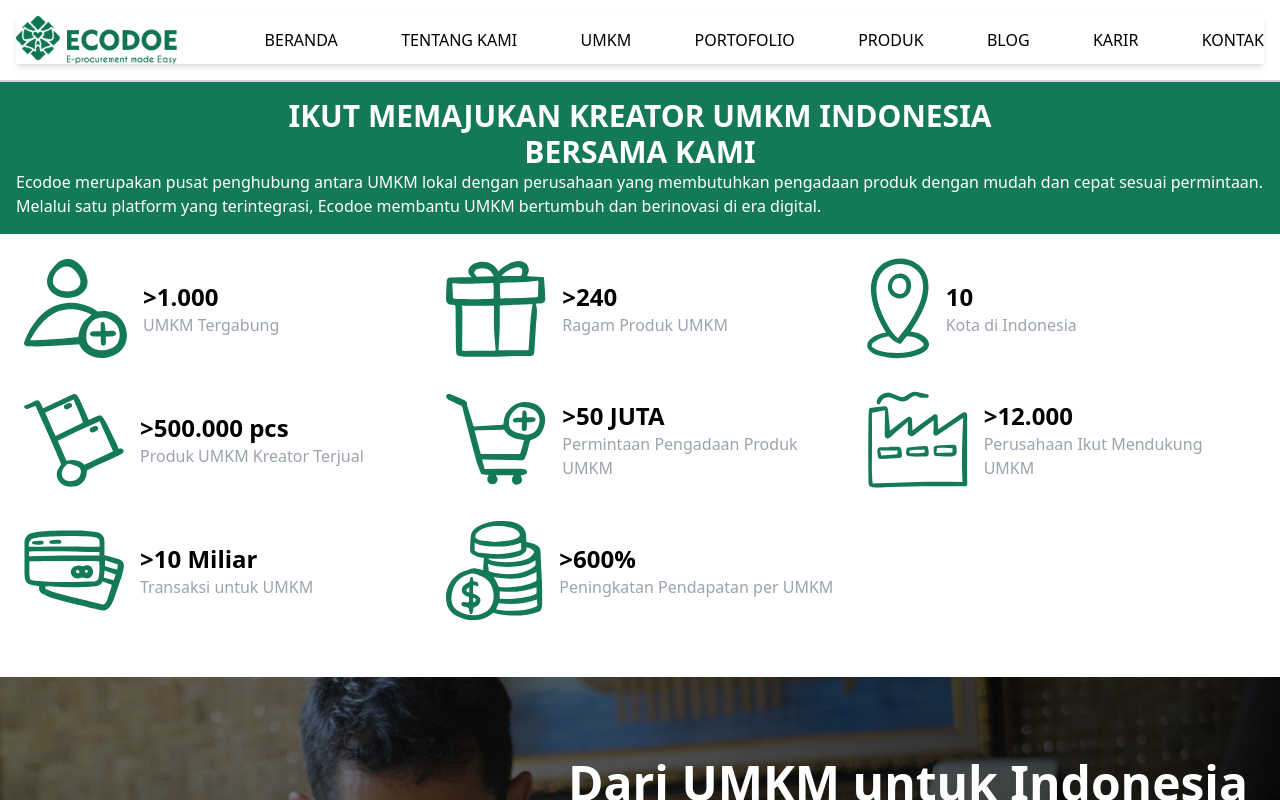
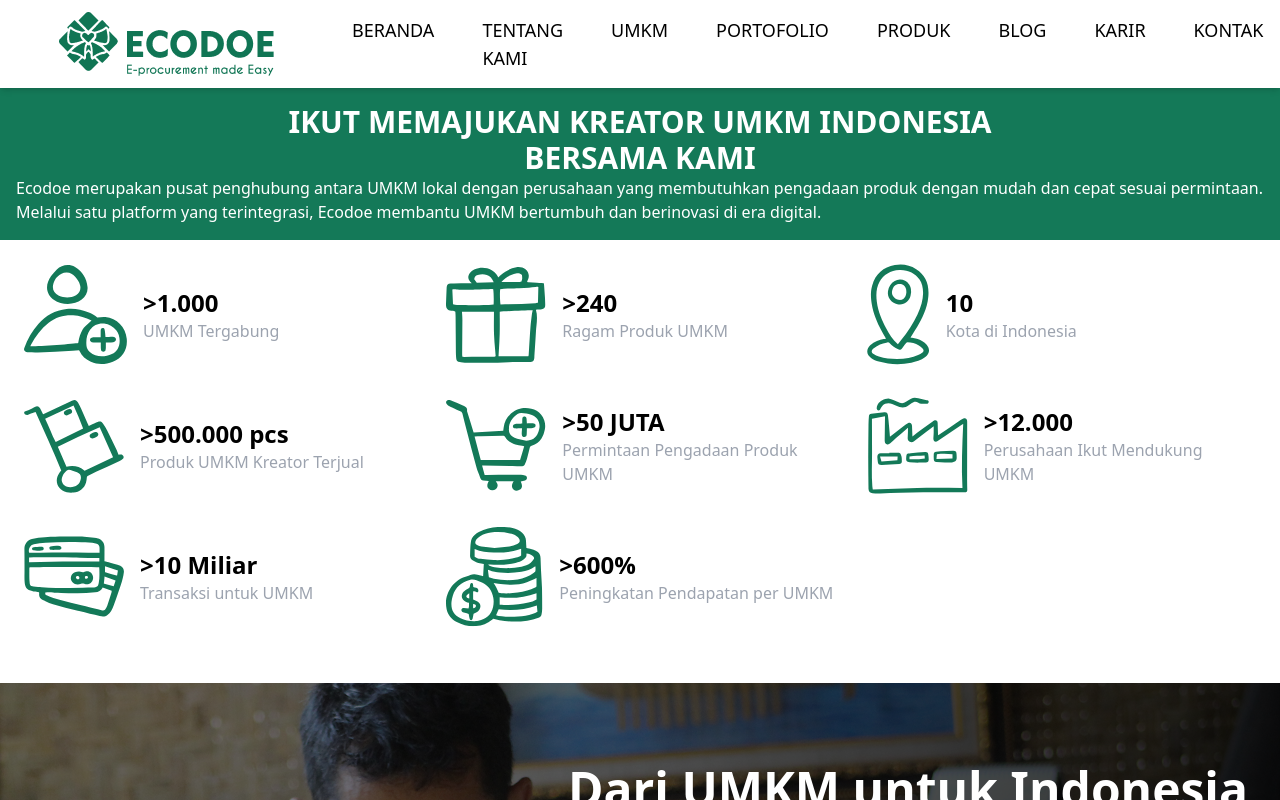
Before and after one commit to septianadip17/collab-with-zakki, a React (Vite) app: page / in a window 1280 px wide. Shown: the top 800 px of the page. Built offline with nearby package versions, Linux system fonts and the light colour scheme.

Commit message:
navbar set ok

```diff
--- a/src/components/Navbar.jsx
+++ b/src/components/Navbar.jsx
@@ -5,19 +5,7 @@
 const Navbar = () => {
   const [isOpen, setIsOpen] = useState(false);
 
-  return (
-    <nav className="border-b-2 border-gray-300 p-4">
-      <div className="sticky container mx-auto flex items-center justify-between">
-        {/* Menu Items */}
-        <ul className={`
-          md:flex md:space-x-6 md:items-center md:justify-between md:w-full
-          absolute top-16 left-0 w-full bg-white p-4 shadow-md md:static md:bg-transparent md:p-0
-          ${isOpen ? "block" : "hidden"}
-        `}>
-          <li className="md:mr-6">
-            <img src={logo} alt="Ecodoe Logo" className="h-12" />
-          </li>
-          {[
+  const menuItems = [
     "BERANDA",
     "TENTANG KAMI",
     "UMKM",
@@ -26,20 +14,53 @@
     "BLOG",
     "KARIR",
     "KONTAK",
-          ].map((item, index) => (
-            <li key={index} className="hover:text-gray-700 cursor-pointer py-2 md:py-0">
+  ];
+
+  return (
+    <nav className="p-2 flex mx-auto justify-between items-center shadow-md bg-white w-full z-50 sticky">
+      {/* Logo */}
+      <div className="w-1/4 justify-center flex items-center">
+        <img src={logo} alt="Ecodoe Logo" className="h-16 cursor-pointer" />
+      </div>
+
+      {/* Desktop Menu */}
+      <div className="w-3/4 ">
+        <ul className="hidden md:flex gap-x-6 justify-between px-4">
+          {menuItems.map((item, index) => (
+            <li
+              key={index}
+              className="hover:text-gray-700 hover:bg-gray-200 px-3 py-2 rounded cursor-pointer transition-colors text-lg"
+            >
               {item}
             </li>
           ))}
         </ul>
+      </div>
 
-        {/* Hamburger Menu */}
+      {/* Mobile Menu Button */}
       <button
         className="md:hidden focus:outline-none"
         onClick={() => setIsOpen(!isOpen)}
       >
         {isOpen ? <FiX size={24} /> : <FiMenu size={24} />}
       </button>
+
+      {/* Mobile Menu */}
+      <div
+        className={`absolute top-full left-0 w-full bg-white shadow-md p-4 md:hidden transition-all duration-300 ${
+          isOpen ? "block" : "hidden"
+        }`}
+      >
+        <ul className="flex flex-col gap-y-4">
+          {menuItems.map((item, index) => (
+            <li
+              key={index}
+              className="hover:text-gray-700 hover:bg-gray-200 px-3 py-2 rounded cursor-pointer transition-colors"
+            >
+              {item}
+            </li>
+          ))}
+        </ul>
       </div>
     </nav>
   );
```
Lines whose indentation alone changed are shown as unchanged.
